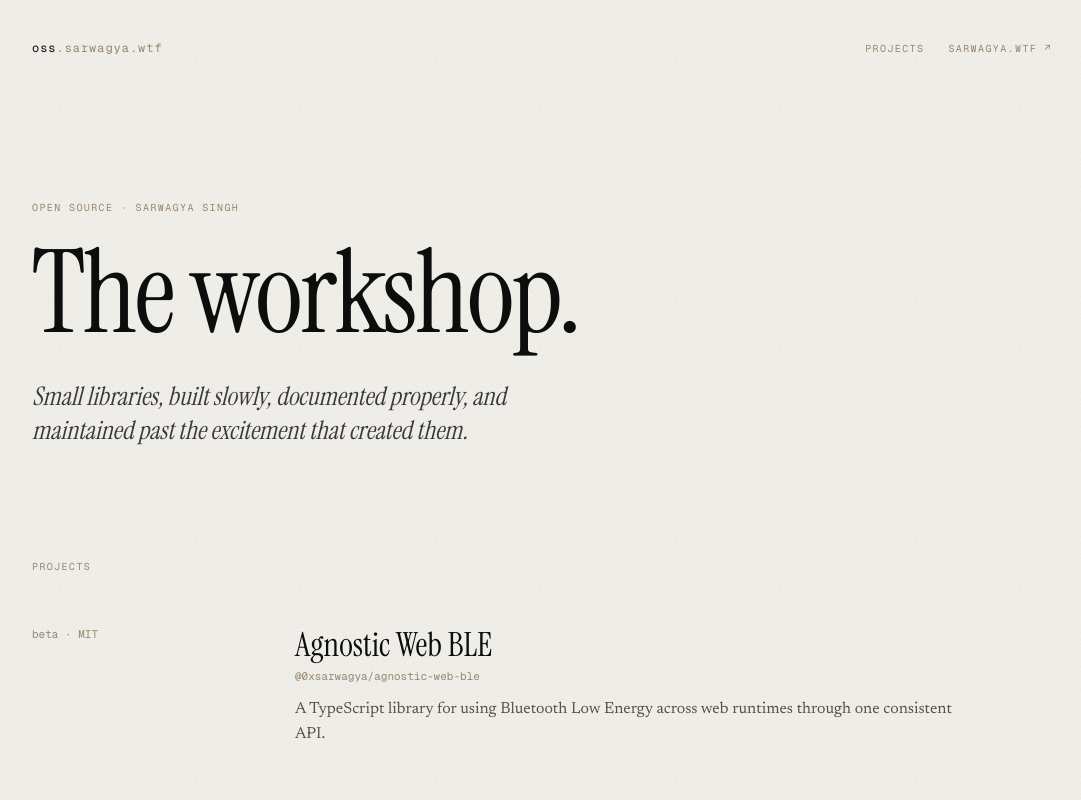
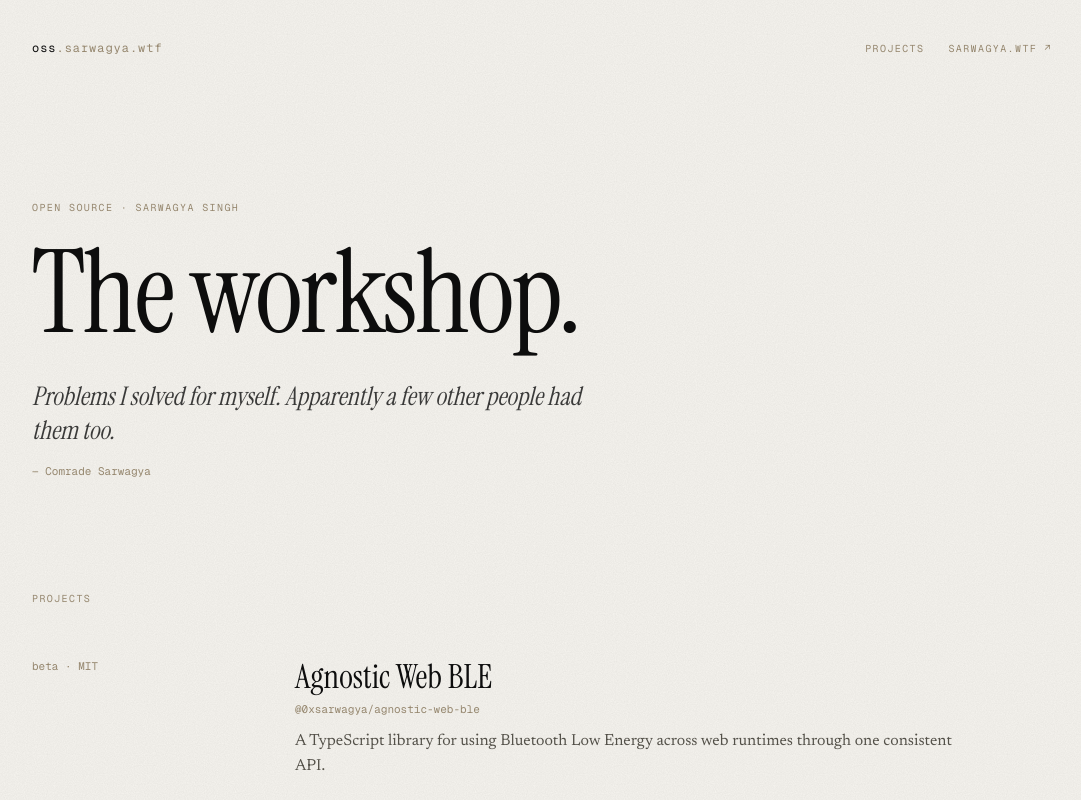
Before and after one commit to 0xsarwagya/internet, a Next.js app in the folder apps/oss/: page / in a window 1280 px wide. Shown: the top 800 px of the page, without its empty margins (98-1179 px from the left). Built offline with nearby package versions, Linux system fonts and the light colour scheme.

Commit message:
fix(oss): update workshop tagline

```diff
--- a/apps/oss/app/page.tsx
+++ b/apps/oss/app/page.tsx
@@ -27,8 +27,11 @@ export default function Home() {
           className="rise rise-2 mt-8 max-w-xl font-serif italic text-ink/80"
           style={{ fontSize: "clamp(19px, 2vw, 26px)", lineHeight: 1.3 }}
         >
-          Small libraries, built slowly, documented properly, and maintained
-          past the excitement that created them.
+          Problems I solved for myself. Apparently a few other people had them
+          too.
+        </p>
+        <p className="rise rise-2 mt-4 font-mono text-[11px] text-stone">
+          — Comrade Sarwagya
         </p>
       </section>
 
--- a/apps/oss/lib/site.ts
+++ b/apps/oss/lib/site.ts
@@ -8,7 +8,7 @@ export const SITE: SiteIdentity = {
   titleDefault: "Sarwagya Singh — Open Source",
   titleTemplate: "%s — Sarwagya Singh",
   description:
-    "Open-source software by Sarwagya Singh — small libraries built slowly, documented properly, and maintained past the excitement that created them.",
+    "Open-source software by Sarwagya Singh — problems I solved for myself. Apparently a few other people had them too.",
   locale: "en_US",
   person: SARWAGYA,
   twitterHandle: "@0xsarwagya",
```
